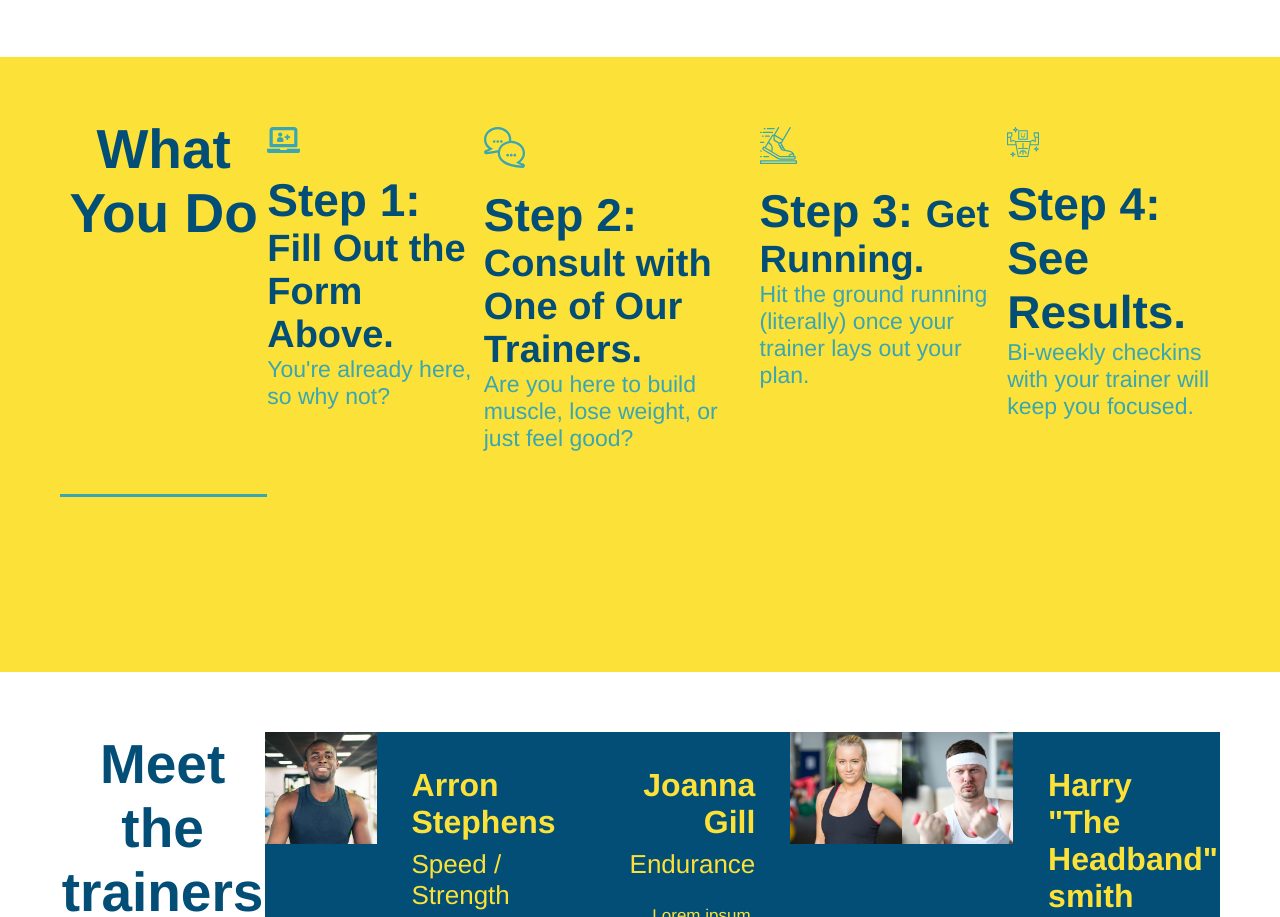
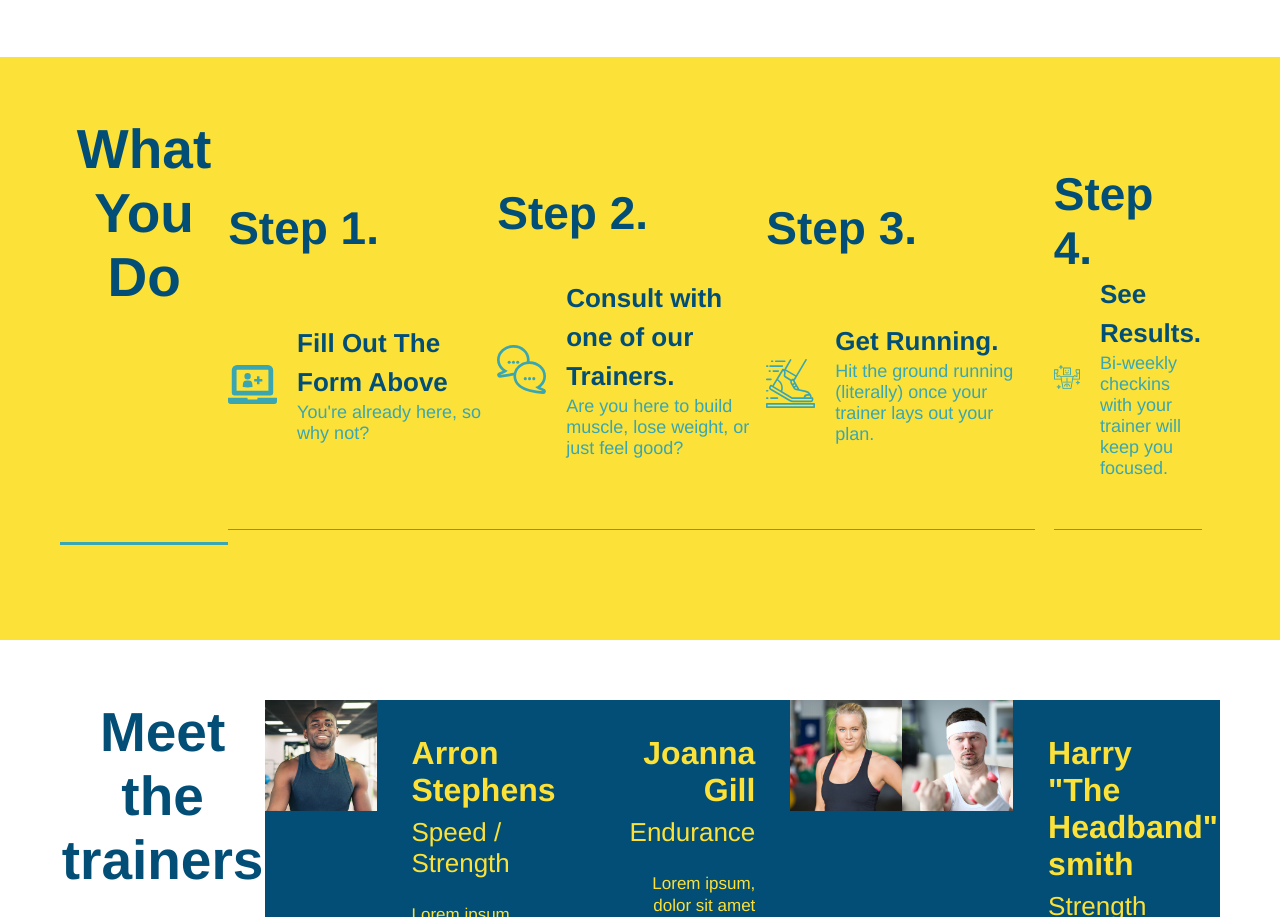
Before and after one commit to sgtratchet/run-buddy, a plain HTML site: page index.html in a window 1280 px wide. Shown: the part 974-1891 px from the top of the page. Drawn offline with Linux system fonts and the light colour scheme.

Commit message:
added moreflexbox to center section

```diff
--- a/assets/css/style.css
+++ b/assets/css/style.css
@@ -144,27 +144,45 @@ hero-form p{
 .secondary-border{
     border-color:#39a6b2;
 }
-.steps div{
-    margin-bottom:80px;
-}
-.steps img{
-    width: 15%;
-    margin:10px 0;
-}
-.steps h3{
+.step h3{
     color:#024e76;
     font-size:46px;
-    margin-top:10px;
+    flex: 1 30%;
 }
-.steps p{
+.step-text{
+    flex:12;
+}
+.step-text p{
     color:#39a6b2;
-    font-size:23px;
+    font-size:18px;
 }
-.steps span{
-    font-size:38px;
+.step-text h4 {
+    font-size: 26px;
+    line-height: 1.5;
+    color: #024e76;
 }
-.trainers{
-
+.step {
+    margin: 50px auto;
+    padding-bottom: 50px;
+    width: 80%;
+    border-bottom: 1px solid #39a6b2;
+    display: flex;
+    flex-wrap: wrap;
+    align-items: center;
+    justify-content: space-between;
+}
+.step-info{
+    flex: 2 70%;
+    display: flex;
+    flex-wrap: wrap;
+    align-items: center;
+}
+.step-img{
+    flex: 1 12%;
+    margin-right: 20px;
+}
+.step-img img{
+    max-width: 100%;
 }
 .trainer {
     width: 900px;
--- a/index.html
+++ b/index.html
@@ -87,25 +87,54 @@
         <section id='what-you-do' class='steps'>
         <div class='flex-row'>
             <h2 class='section-title secondary-border'>What You Do</h2>
-            <div>
-                <img src='./assets/images/step-1.svg' alt=''/>
-                <h3>Step 1: <span>Fill Out the Form Above.</span></h3>
+            <div class="step">
+                <h3>Step 1.</h3>
+                <div class="step-info">
+                  <div class="step-img">
+                    <img src="./assets/images/step-1.svg" alt="" />
+                  </div>
+                  <div class="step-text">
+                    <h4>Fill Out The Form Above</h4>
                     <p>You're already here, so why not?</p>
                   </div>
-            <div>
-                <img src='./assets/images/step-2.svg' alt=''/>
-                <h3>Step 2: <span>Consult with One of Our Trainers.</span></h3>
+                </div>
+              </div>
+              <div class="step">
+                <h3>Step 2.</h3>
+                <div class="step-info">
+                  <div class="step-img">
+                    <img src="./assets/images/step-2.svg" alt="" />
+                  </div>
+                  <div class="step-text">
+                    <h4>Consult with one of our Trainers.</h4>
                     <p>Are you here to build muscle, lose weight, or just feel good?</p>
                   </div>
-            <div>
-                <img src='./assets/images/step-3.svg' alt=''/>
-                <h3>Step 3: <span>Get Running.</span></h3>
+                </div>
+              </div>
+              <div class="step">
+                <h3>Step 3.</h3>
+                <div class="step-info">
+                  <div class="step-img">
+                    <img src="./assets/images/step-3.svg" alt="" />
+                  </div>
+                  <div class="step-text">
+                    <h4>Get Running.</h4>
                     <p>Hit the ground running (literally) once your trainer lays out your plan.</p>
                   </div>
+                </div>
+              </div>
             <div>
-                <img src='./assets/images/step-4.svg' alt=''/>
-                <h3>Step 4: See Results.</h3>
+            <div class="step">
+                 <h3>Step 4.</h3>
+                <div class="step-info">
+                    <div class="step-img">
+                    <img src="./assets/images/step-4.svg" alt="" />
+                    </div>
+                    <div class="step-text">
+                    <h4>See Results.</h4>
                     <p>Bi-weekly checkins with your trainer will keep you focused.</p>
+                    </div>
+                </div>
             </div>
         </div>
         </section>
```
Lines whose indentation alone changed are shown as unchanged.
